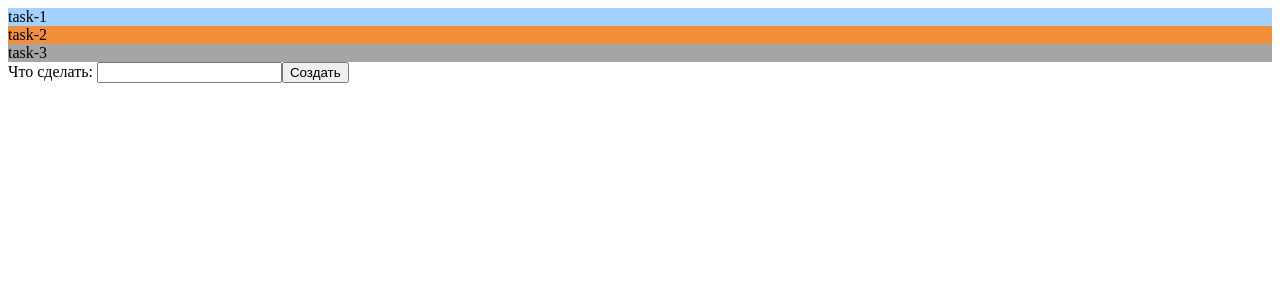
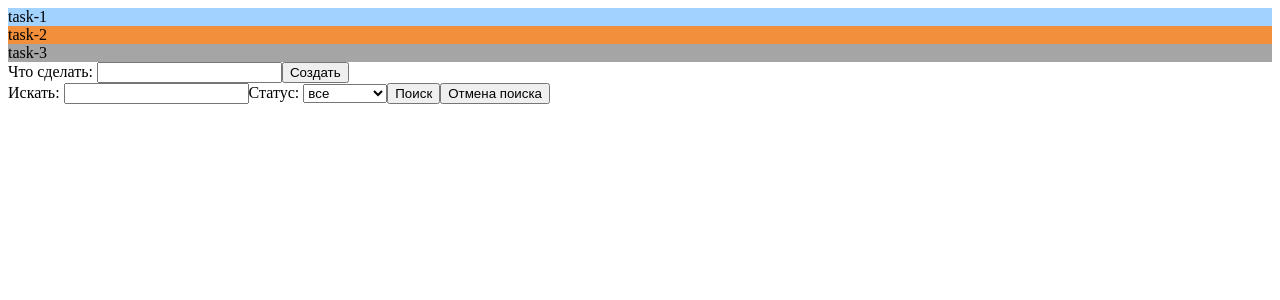
Before and after one commit to spnikit/lde-lab-todo, an Angular app: page / in a window 1280 px wide. Shown: the top 300 px of the page. Built offline with nearby package versions, Linux system fonts and the light colour scheme.

Commit message:
add filter todo feature

```diff
--- a/src/app/app.module.ts
+++ b/src/app/app.module.ts
@@ -6,13 +6,15 @@ import { TodoComponent } from './components/todo/todo.component';
 import { TodoListComponent } from './components/todo-list/todo-list.component';
 import { NewTodoComponent } from './components/new-todo/new-todo.component';
 import {FormsModule} from "@angular/forms";
+import { SearchTodoComponent } from './components/search-todo/search-todo.component';
 
 @NgModule({
   declarations: [
     AppComponent,
     TodoComponent,
     TodoListComponent,
-    NewTodoComponent
+    NewTodoComponent,
+    SearchTodoComponent
   ],
   imports: [
     BrowserModule,
--- /dev/null
+++ b/src/app/components/search-todo/search-todo.component.html
@@ -0,0 +1,17 @@
+<div>
+  <label>
+    <span>Искать: </span>
+    <input type="text" name="search" #search="ngModel" ngModel/>
+  </label>
+  <label>
+    <span>Статус: </span>
+    <select name="status" ngModel #status="ngModel">
+      <option *ngFor="let status of statuses"
+              [ngValue]="status === 'все' ? '' : status"
+              [selected]="status === 'все'"
+      >{{status}}</option>
+    </select>
+  </label>
+  <button (click)="handleSearchClick(search, status)">Поиск</button>
+  <button (click)="handleResetClick(search, status)">Отмена поиска</button>
+</div>
--- /dev/null
+++ b/src/app/components/search-todo/search-todo.component.ts
@@ -0,0 +1,32 @@
+import {Component, EventEmitter, Output} from '@angular/core';
+import {NgModel} from "@angular/forms";
+import {TodoStatus} from "../../model/Todo";
+
+
+@Component({
+  selector: 'lde-search-todo',
+  templateUrl: './search-todo.component.html',
+  styleUrls: ['./search-todo.component.scss']
+})
+export class SearchTodoComponent {
+  @Output() filter = new EventEmitter<{ search: string, status: string }>();
+
+  statuses: (TodoStatus | 'все')[] = [
+    'simple',
+    'important',
+    'completed',
+    'все'
+  ]
+
+  handleSearchClick(search: NgModel, status: NgModel) {
+    this.filter.emit({search: search.value, status: status.value});
+    search.reset();
+  }
+
+  handleResetClick(search: NgModel, status: NgModel) {
+    this.filter.emit({search: '', status: ''});
+    status.reset();
+    search.reset();
+  }
+
+}
--- a/src/app/components/todo-list/todo-list.component.html
+++ b/src/app/components/todo-list/todo-list.component.html
@@ -4,4 +4,5 @@
     [todo]="todo"></lde-todo>
 
   <lde-new-todo (newTodo)="handleNewTodo($event)"></lde-new-todo>
+  <lde-search-todo (filter)="setFilter($event)"></lde-search-todo>
 </div>
--- a/src/app/components/todo-list/todo-list.component.ts
+++ b/src/app/components/todo-list/todo-list.component.ts
@@ -10,11 +10,42 @@ import {Todo} from "../../model/Todo";
 })
 export class TodoListComponent {
 
+
+  taskFilter = {
+    search: '',
+    status: ''
+  };
+
   constructor(private todoService: TodoService) {
   }
 
+
   get todos() {
+
+    if (this.taskFilter.search && !this.taskFilter.status) {
+      return this.todoService.todos.filter(
+        todo => todo.task.toLowerCase().includes(this.taskFilter.search.toLowerCase())
+      )
+    }
+    if (!this.taskFilter.search && this.taskFilter.status) {
+      return this.todoService.todos.filter(
+        todo => todo.status === this.taskFilter.status
+      )
+    }
+    if (this.taskFilter.search && this.taskFilter.status) {
+      return this.todoService.todos.filter(
+        todo =>
+          todo.status === this.taskFilter.status &&
+          todo.task.toLowerCase().includes(this.taskFilter.search.toLowerCase())
+      )
+    }
     return this.todoService.todos;
+
+  }
+
+  setFilter(filterValue: { search: string, status: string }) {
+    this.taskFilter.search = filterValue.search;
+    this.taskFilter.status = filterValue.status;
   }
 
   todoTrackBy(index: number, todo: Todo) {
@@ -25,3 +56,5 @@ export class TodoListComponent {
     this.todoService.addTodo(task);
   }
 }
+
+//todo: отобразить уведомление, когда лист пустой
```
Also changed, not shown: src/app/components/search-todo/search-todo.component.scss (added).
